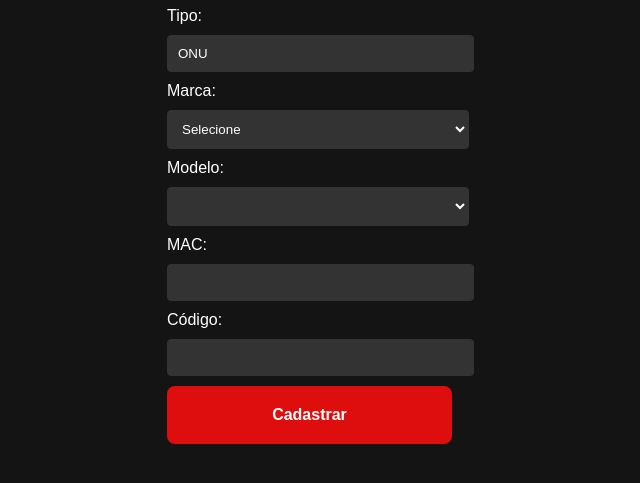
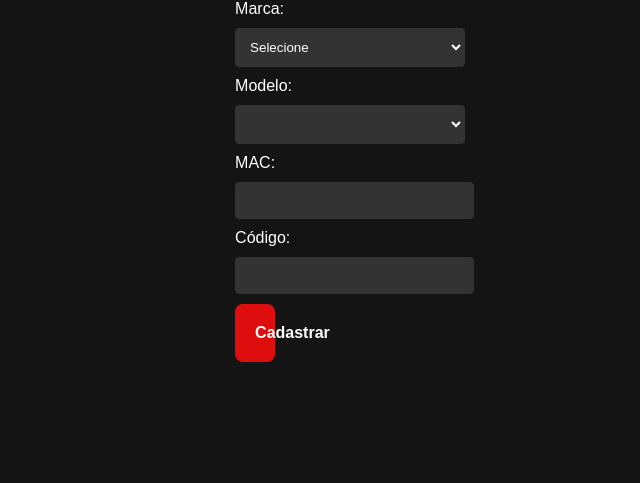
Before and after one commit to JotaCProgram/cadastro-equipamento, a website: page cadastroONU.html in a window 1280 px wide. Shown: the part 267-750 px from the top of the page, without its empty margins (173-813 px from the left). Drawn offline with Linux system fonts and the light colour scheme; files whose address does not match are found by name.

Commit message:
Update style-CadastroONU.css

```diff
--- a/style-CadastroONU.css
+++ b/style-CadastroONU.css
@@ -158,27 +158,39 @@ button:hover {
 
 
 
-/* Responsividade */
-@media (min-width: 768px) {
-    .container {
-        width: 50%;
-        margin: auto;
+
+/* Ajustes de responsividade para dispositivos móveis */
+@media (max-width: 767px) {
+    .form-cadastro, .produto-card {
+        flex-basis: 100%; /* Faz os elementos ocuparem a largura total em dispositivos móveis */
+        max-width: 100%; /* Ajusta para a largura total para evitar sobrecarga */
+    }
+
+    .container-wrapper, .content-wrapper {
+        flex-direction: column; /* Empilha os elementos verticalmente em telas menores */
+    }
+
+    .form-container, .img-container {
+        margin-right: 0; /* Remove a margem direita em dispositivos móveis para alinhamento completo */
+        margin-top: 20px; /* Adiciona um pouco de espaço acima para separação visual */
+        justify-content: center; /* Centraliza o conteúdo verticalmente em seu contêiner */
+    }
+
+    .img-container img {
+        max-width: 90%; /* Permite que a imagem seja ligeiramente menor que a largura total para margens */
+        height: auto; /* Mantém a proporção da imagem */
     }
 
     button {
-        width: auto;
-        display: inline-block;
-    }
-
-    .form-container label,
-    .form-container input,
-    .form-container button {
-        width: 100%; /* Faz todos os campos terem a mesma largura */
-        margin-bottom: 10px; /* Espaçamento entre os campos */
-    }
-
-    .form-container select{
-        width: 106%; /* Faz todos os campos terem a mesma largura */
-        margin-bottom: 10px; /* Espaçamento entre os campos */
+        padding: 10px; /* Reduz o preenchimento para melhor ajuste */
+        font-size: 14px; /* Ajusta o tamanho da fonte para melhor leitura em telas menores */
     }
 }
+
+/* Ajustes para larguras específicas */
+@media (min-width: 768px) {
+    /* (revisar conforme necessário) */
+    .container {
+        /* Ajustes específicos para telas maiores */
+    }
+}
```
